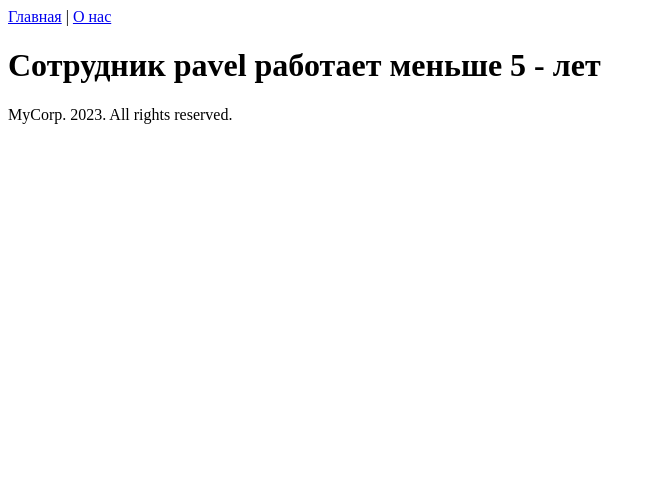
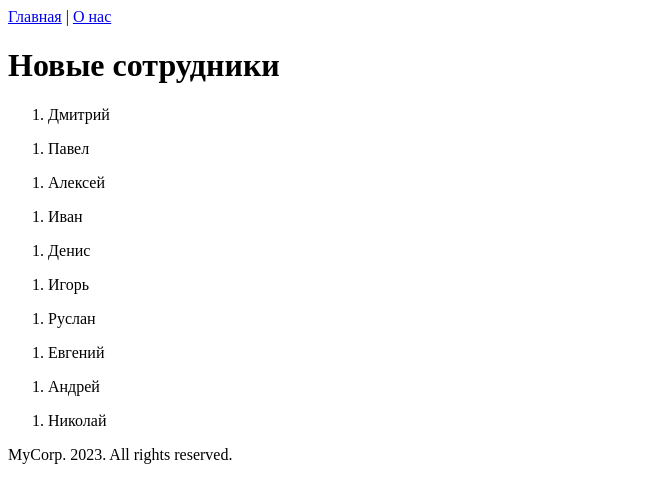
Before and after one commit to tilyavov/stepic_django, a Django app: page /blog/user/ in a window 1280 px wide. Shown: the top 503 px of the page, without its empty margins (0-656 px from the left). Run offline with Django 5.2, Linux system fonts and the light colour scheme.

Commit message:
Задача 8( Шаблоны часть 2)

```diff
--- a/blog/views.py
+++ b/blog/views.py
@@ -6,5 +6,15 @@ def index(request):
 
 
 def user(request):
-    data = {'name': 'pavel', 'year': 1}
-    return render(request, "blog/users.html", context={'item': data})
+    user_list = [
+             {'name': 'Дмитрий', 'experience': 9},
+             {'name': 'Павел',   'experience': 5},
+             {'name': 'Алексей', 'experience': 3},
+             {'name': 'Иван',    'experience': 0},
+             {'name': 'Денис',   'experience': 2},
+             {'name': 'Игорь',   'experience': 7},
+             {'name': 'Руслан',  'experience': 1},
+             {'name': 'Евгений', 'experience': 4},
+             {'name': 'Андрей',  'experience': 2},
+             {'name': 'Николай', 'experience': 8}]
+    return render(request, "blog/users.html", context={'item': user_list})
--- a/templates/blog/users.html
+++ b/templates/blog/users.html
@@ -8,11 +8,12 @@
 </head>
 <body>
     {% block content %}
-        {% if item.year >= 5 %}
-            <h1>Сотрудник {{item.name}} работает 5 - лет или больше</h1>
-        {% else %}
-            <h1>Сотрудник {{item.name}} работает меньше 5 - лет</h1>
-        {% endif %}
+    <h1>Новые сотрудники</h1>
+        {% for i in item %}
+        <ol>
+            <li>{{i.name}}</li>
+        </ol>
+        {% endfor %}
     {% endblock content %}
 </body>
 </html>
```
